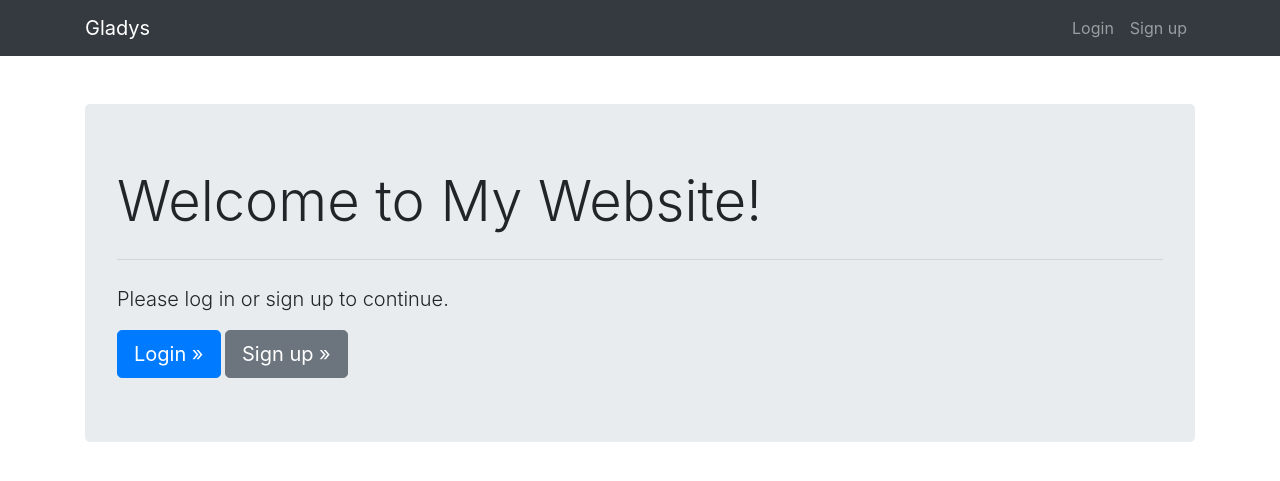
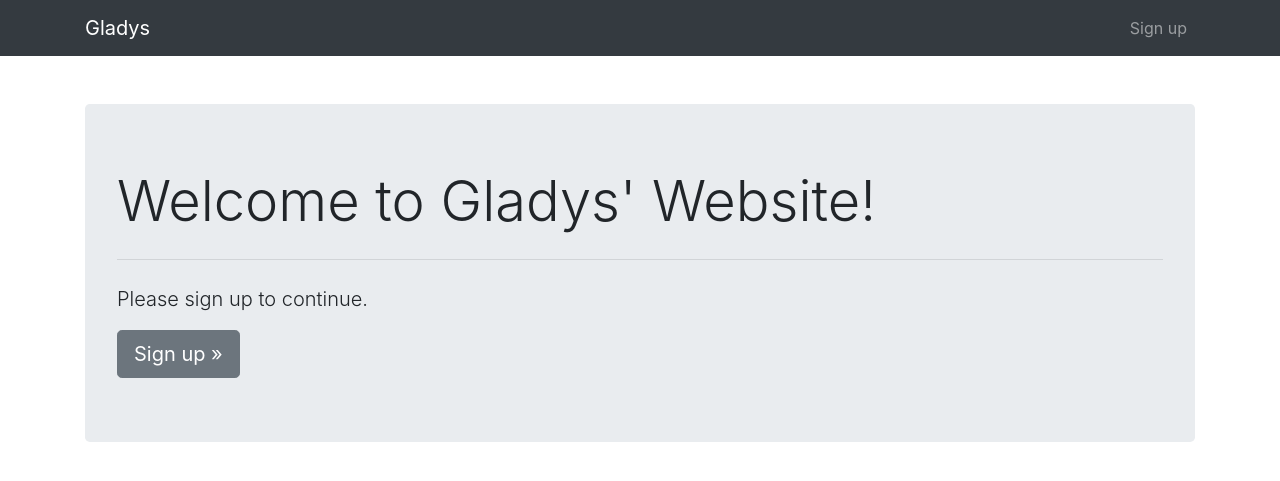
Before and after one commit to gladyswambura/Django-registration-forms, a Django app: template app/templates/home.html in a window 1280 px wide. Shown: the top 481 px of the page. Run offline with Django 4.2, Linux system fonts and the light colour scheme; the template is opened without the code that fills it, so the values that code supplies are empty; some libraries are stand-ins or nearby versions.

```diff
--- a/app/templates/base.html
+++ b/app/templates/base.html
@@ -22,14 +22,11 @@
                             <a class="nav-link" href="/">Dashboard</a>
                         </li>
                         <li class="nav-item">
-                            <a class="nav-link" href="{% url 'logout' %}">Logout</a>
+                            <a class="nav-link" href="{% url 'logout' %}?next=/">Logout</a>
                         </li>
                     {% else %}
                         <li class="nav-item">
-                            <a class="nav-link" href="login">Login</a>
-                        </li>
-                        <li class="nav-item">
-                            <a class="nav-link" href="register">Sign up</a>
+                            <a class="nav-link" href="signup">Sign up</a>
                         </li>
                     {% endif %}
                 </ul>
@@ -39,16 +36,6 @@
 
     <div class="container mt-5">
         {% block content %}
-        {% if messages %}
-            {% for message in messages %}
-                <div class="alert alert-{{ message.tags }} alert-dismissible fade show" role="alert">
-                    {{ message }}
-                    <button type="button" class="close" data-dismiss="alert" aria-label="Close">
-                        <span aria-hidden="true">&times;</span>
-                    </button>
-                </div>
-            {% endfor %}
-        {% endif %}
 
         {% endblock %}
     </div>
--- a/app/templates/home.html
+++ b/app/templates/home.html
@@ -3,15 +3,20 @@
 
 {% block content %}
     <div class="jumbotron">
-        <h1 class="display-4">Welcome to My Website!</h1>
+        {% if messages %}
+            {% for message in messages %}
+                <div class="alert alert-success" role="alert">{{ message }}</div>
+            {% endfor %}
+        {% endif %}
+        <h1 class="display-4">Welcome to Gladys' Website!</h1>
         <hr class="my-4">
         {% if user.is_authenticated %}
             <p class="lead">You are logged in as {{ user.username }}.</p>
-            <a class="btn btn-primary btn-lg" href="{% url 'form' %}" role="button">Go to Form &raquo;</a>
+            <a class="btn btn-primary btn-lg" href="form" role="button">Go to Form &raquo;</a>
+            <a class="btn btn-secondary btn-lg" href="{% url 'logout' %}" role="button">Logout »</a>
         {% else %}
-            <p class="lead">Please log in or sign up to continue.</p>
-            <a class="btn btn-primary btn-lg" href="{% url 'login' %}" role="button">Login &raquo;</a>
-            <a class="btn btn-secondary btn-lg" href="{% url 'register' %}" role="button">Sign up &raquo;</a>
+            <p class="lead">Please sign up to continue.</p>
+            <a class="btn btn-secondary btn-lg" href="signup" role="button">Sign up &raquo;</a>
         {% endif %}
     </div>
 {% endblock %}
--- a/app/templates/registration/profile.html
+++ b/app/templates/registration/profile.html
@@ -9,7 +9,7 @@
           <div class="card-body">
             <p><strong>Username:</strong> {{ user.username }}</p>
             <p><strong>Email:</strong> {{ user.email }}</p>
-            <a href="{% url 'edit_profile' %}" class="btn btn-primary">Edit Profile</a>
+            <a href="/form" class="btn btn-primary">Go to form</a>
           </div>
         </div>
       </div>
```
Also changed, not shown: app/context_processors.py (added, +10 -0 lines), app/templates/form.html (+19 -12 lines), app/templates/login.html (+4 -11 lines), app/views.py (+11 -2 lines), app/migrations/0001_initial.py (added).
